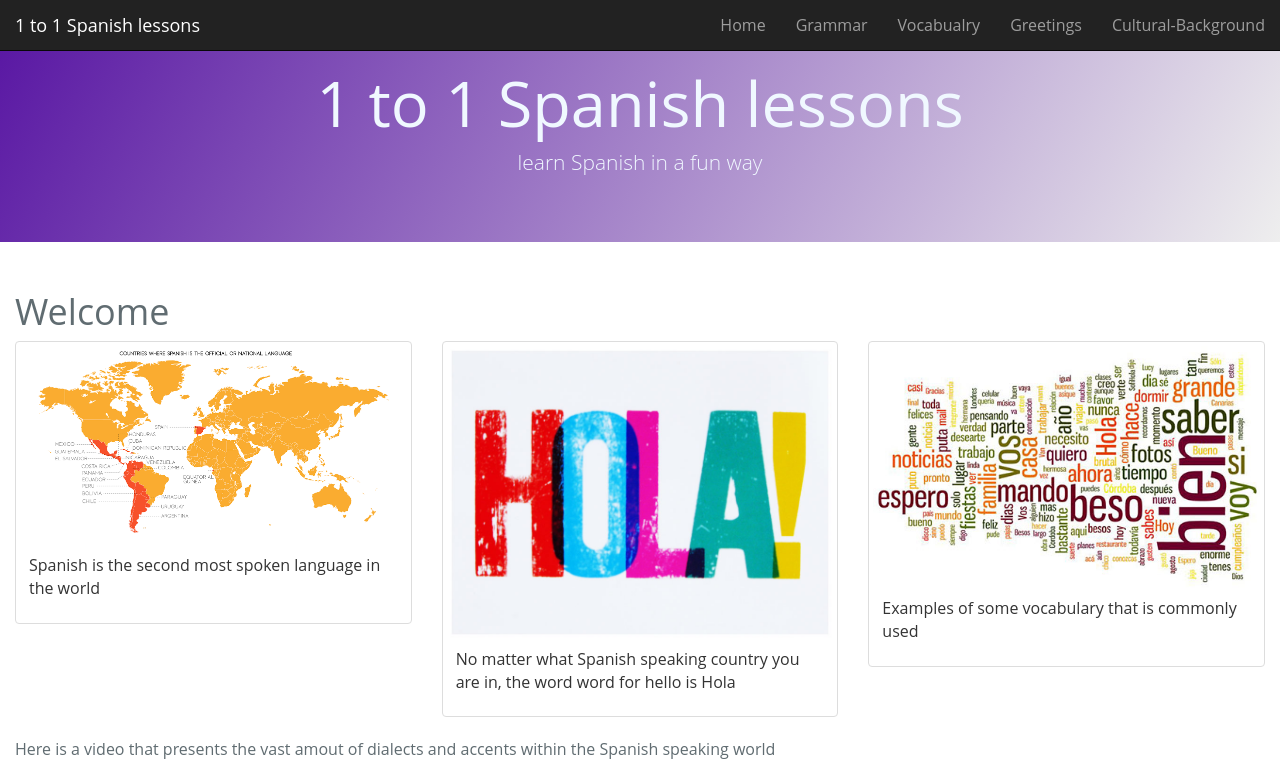
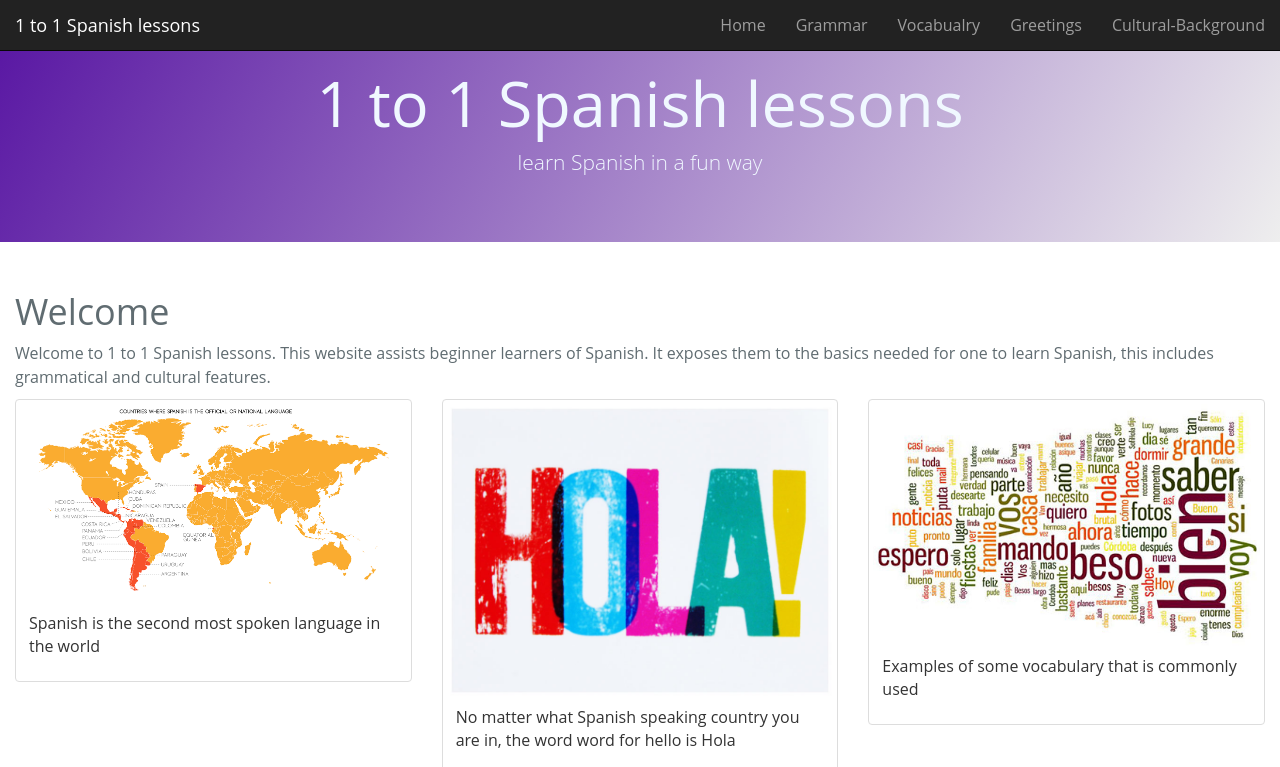
Before and after one commit to valentina-web/SML5202-2020-Final-Valentina, a Jekyll site: the page built from index.md, in a window 1280 px wide and 1258 px high, cut to the strip 0-767 px from the top of the window. Built offline with Jekyll 4.4.1, drawn with Linux system fonts in a browser that asks for light colours; our own code applies the rules of GitHub Pages for plain Markdown files.

Commit message:
Update index.md

```diff
--- a/index.md
+++ b/index.md
@@ -1,4 +1,6 @@
 <h1>Welcome</h1>
+
+<p>Welcome to 1 to 1 Spanish lessons. This website assists beginner learners of Spanish. It exposes them to the basics needed for one to learn Spanish, this includes grammatical and cultural features.<p>
 
 <div class="row">
   <div class="col-md-4">
```
